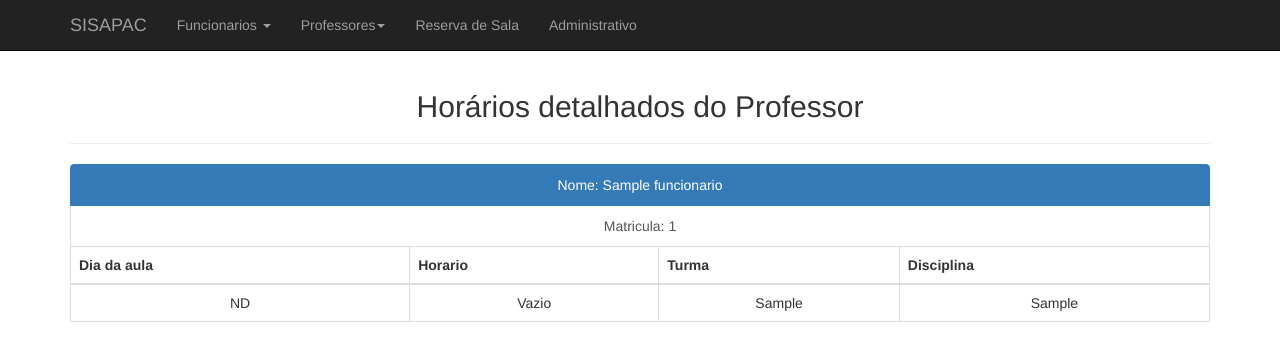
After one commit to Hallessandro/SISAPAC, a Django app: page /professor/detail/1 in a window 1280 px wide. The commit adds this page. Shown: the top 361 px of the page. Run offline with Django 3.2, Linux system fonts and the light colour scheme; tables that the repository leaves empty hold one stand-in row (values such as "Sample post"); some libraries are stand-ins or nearby versions.

Commit message:
Implementação das Views de Funcionario e Professor

```diff
--- a/appsispac/models.py
+++ b/appsispac/models.py
@@ -28,6 +28,10 @@ class Horarios(models.Model):
     def __str__(self):
         return self.horarios
 
+class Professor(Funcionario):
+    def __str__(self):
+        return self.nome
+
 class Horario_Professor(models.Model):
     WEEKDAYS = (
         ('ND', 'Não definido'),
@@ -45,12 +49,10 @@ class Horario_Professor(models.Model):
     horario = models.ForeignKey(Horarios)
     turma = models.CharField("Turma", max_length=150)
     disciplina = models.CharField("Disciplina", max_length=255)
+    professor = models.ForeignKey(Professor, on_delete=models.PROTECT)
 
     def __str__(self):
         return self.horario.horarios + " - " + self.turma
-
-class Professor(Funcionario):
-    horario = models.ManyToManyField(Horario_Professor)
 
 class Sala(models.Model):
     sigla = models.CharField("Sigla", max_length=10)
--- a/appsispac/urls.py
+++ b/appsispac/urls.py
@@ -7,4 +7,9 @@ urlpatterns = [
 
 	#Rotas de professores
 	url(r'^professor/list$', professor_list, name='professor_list'),
+	url(r'^professor/detail/(?P<pk>\d+)$', professor_detail, name='professor_detail'),
+	url(r'^professor/update/(?P<pk>\d+)$', professor_update, name='professor_update'),
+	url(r'^professor/new/$', professor_new, name='professor_new'),
+
+	url(r'^horario/professor/new/$', horario_professor_new, name='horario_professor_new'),
 ]
--- a/appsispac/views.py
+++ b/appsispac/views.py
@@ -7,6 +7,7 @@ from django.forms import formset_factory
 def home(request):
     return render(request, 'base.html')
 
+#Views de funcionario
 def funcionario_list(request):
     criterio = request.GET.get('criterio')
     if(criterio):
@@ -25,12 +26,50 @@ def funcionario_list(request):
     dados = {'funcionarios': funcionarios, 'criterio': criterio, 'paginator': paginator, 'page_obj':funcionarios}
     return render(request, 'funcionario/funcionario_list.html', dados)
 
+def funcionario_new(request):
+    if(request.method=='POST'):
+        form=FuncionarioForm(request.POST)
+        if(form.is_valid()):
+            form.save()
+            return redirect('funcionario_list')
+    else:
+        form=FuncionarioForm()
+    dados={'form':form}
+    return render(request,'funcionario/funcionario_form.html',dados)
+
+def funcionario_update(request,pk):
+    funcionario = Funcionario.objects.get(id=pk)
+    if(request.method=='POST'):
+        form=FuncionarioForm(request.POST,instance=funcionario)
+        if (form.is_valid()):
+            form.save()
+            return redirect('funcionario_list')
+    else:
+        form=FuncionarioForm(instance=funcionario)
+    dados ={'form':form,'funcionario':funcionario}
+    return render(request,'funcionario/funcionario_form.html',dados)
+
+def funcionario_delete(request,pk):
+    funcionario=Funcionario.objects.get(id=pk)
+    funcionario.delete()
+    return redirect('funcionario_list')
+
+def funcionario_detail(request, pk):
+    funcionario=Funcionario.objects.get(id=pk)
+    return render(request, 'funcionario/funcionario_detail.html', {'funcionario':funcionario})
+
+#Views de professor
 def professor_list(request):
     criterio = request.GET.get('criterio')
     if(criterio):
         professores = Professor.objects.filter(nome__contains=criterio)
+        horarios = []
+        for h in Horario_Professor.objects.all():
+            if(h.professor.nome.__contains__(criterio)):
+                horarios.append(h)
     else:
         professores = Professor.objects.all().order_by('nome')
+        horarios = Horario_Professor.objects.all()
         criterio = ""
     paginator = Paginator(professores,5)
     page = request.GET.get('page')
@@ -40,5 +79,68 @@ def professor_list(request):
         professores = paginator.page(1)
     except EmptyPage:
         professores = paginator.page(paginator.num_pages)
-    dados = {'professores':professores, 'criterio':criterio, 'paginator':paginator, 'page_obj':professores}
+    dados = {'professores':professores, 'criterio':criterio, 'paginator':paginator, 'page_obj':professores, 'horarios':horarios}
     return render(request, 'professor/professor_list.html', dados)
+
+def professor_detail(request, pk):
+    professor = Professor.objects.get(id=pk)
+    horarios = []
+    for h in Horario_Professor.objects.all():
+        if(h.professor == professor):
+            horarios.append(h)
+    data = {'professor':professor, 'horarios':horarios}
+    return render(request, 'professor/professor_detail.html', data)
+
+def horario_detail(request, pk):
+    horario = Horario_Professor.professor.objects.get(id=pk)
+    return render(request, 'professor/professor_detail.html', {'horario':horario})
+
+def professor_new(request):
+    if(request.method=="POST"):
+        form = ProfessorForm(request.POST)
+        if(form.is_valid()):
+            form.save()
+            return redirect('professor_list')
+    else:
+        form = ProfessorForm()
+        dados = {'form':form}
+        return render(request, 'professor/professor_form.html',dados)
+
+def professor_update(request,pk):
+    professor = Professor.objects.get(id=pk)
+    if(request.method == "POST"):
+        form = ProfessorForm(request.POST,instance=professor)
+        if(form.is_valid()):
+            form.save()
+            return redirect('professor_list')
+    else:
+        form = ProfessorForm(instance=professor)
+    dados = {'form':form, 'professor':professor}
+    return render(request, 'professor/professor_form.html', dados)
+
+def funcionario_update(request,pk):
+    funcionario = Funcionario.objects.get(id=pk)
+    if(request.method=='POST'):
+        form=FuncionarioForm(request.POST,instance=funcionario)
+        if (form.is_valid()):
+            form.save()
+            return redirect('funcionario_list')
+    else:
+        form=FuncionarioForm(instance=funcionario)
+    dados ={'form':form,'funcionario':funcionario}
+    return render(request,'funcionario/funcionario_form.html',dados)
+def professor_delete(request,pk):
+    professor = Professor.objects.get(id=pk)
+    professor.delete()
+    return redirect('professor_list')
+
+def horario_professor_new(request):
+    if(request.method == "POST"):
+        form = HorarioProfessorForm(request.POST)
+        if(form.is_valid()):
+            form.save()
+            return redirect('professor_list')
+    else:
+        form = HorarioProfessorForm()
+        dados = {'form':form}
+        return render(request, 'horario/horario_form.html',dados)
--- a/sispac/settings.py
+++ b/sispac/settings.py
@@ -38,6 +38,7 @@ INSTALLED_APPS = [
     'django.contrib.messages',
     'django.contrib.staticfiles',
     'appsispac',
+    'widget_tweaks',
 ]
 
 MIDDLEWARE_CLASSES = [
--- a/templates/base.html
+++ b/templates/base.html
@@ -63,8 +63,8 @@
                       <a class="dropdown-toggle" data-toggle="dropdown" href="#">Professores<span class="caret"></span></a>
                       <ul class="dropdown-menu">
                         <li><a href="{% url 'professor_list' %}">Listar</a></li>
-                        <li><a href="#">Adicionar</a></li>
-                          <li><a href="#">Atualizar registro</a></li>
+                        <li><a href="{% url 'professor_new' %}">Adicionar</a></li>
+                          <li><a href="{% url 'horario_professor_new' %}">Adicionar horário</a></li>
                       </ul>
                     </li>
                     <li>
--- a/templates/funcionario/funcionario_list.html
+++ b/templates/funcionario/funcionario_list.html
@@ -2,7 +2,7 @@
 {% block conteudo %}
     <h3>Lista de Funcionários</h3>
     <hr>
-    <table class="table table-hover table-bordered table-condensed">
+    <table class="table table-hover ">
         <thead>
             <tr>
                 <th>Nome</th>
--- /dev/null
+++ b/templates/professor/professor_detail.html
@@ -0,0 +1,31 @@
+{% extends 'base.html' %}
+{% block conteudo %}
+      <center><h2>Horários detalhados do Professor </h2></center>
+    <hr>
+    <div class="list-group">
+    	<a href="#" class="list-group-item active">Nome: {{professor.nome}}</a>
+    	<a href="#" class="list-group-item">Matricula: {{professor.matricula}}</a>
+    	<table class="table table-hover table-bordered">
+            <thead>
+                <tr>
+                    <th>Dia da aula</th>
+                    <th>Horario</th>
+                    <th>Turma</th>
+                    <th>Disciplina</th>
+                </tr>
+            </thead>
+            <tbody>
+                {% for h in horarios %}
+                    <tr>
+                        <td>{{ h.weekdays }}</td>
+                        <td>{{ h.horario }}</td>
+                        <td>{{ h.turma }}</td>
+                        <td>{{ h.disciplina }}</td>
+                    </tr>
+                {% endfor %}
+            </tbody>
+        </table>
+
+    </div>
+
+{% endblock %}
```
Also changed, not shown: appsispac/forms.py (+14 -0 lines), templates/horario/horario_form.html (added, +15 -0 lines), templates/professor/professor_form.html (added, +17 -0 lines), templates/professor/professor_list.html (+13 -3 lines), appsispac/migrations/0001_initial.py, appsispac/migrations/0002_auto_20160813_2229.py (deleted), appsispac/migrations/0003_auto_20160813_2231.py (deleted), templates/funcionario/funcionario_detail.html (added), templates/funcionario/funcionario_form.html (added).
